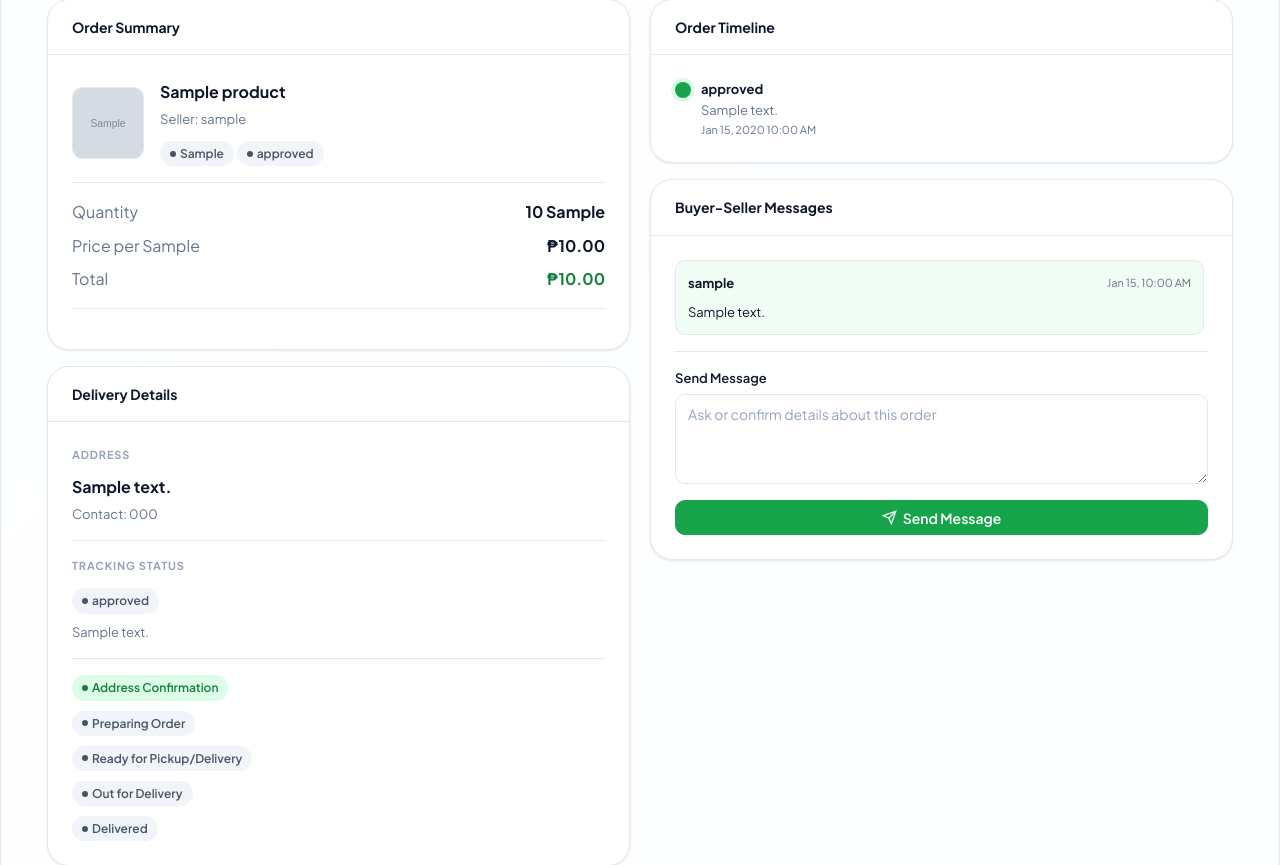
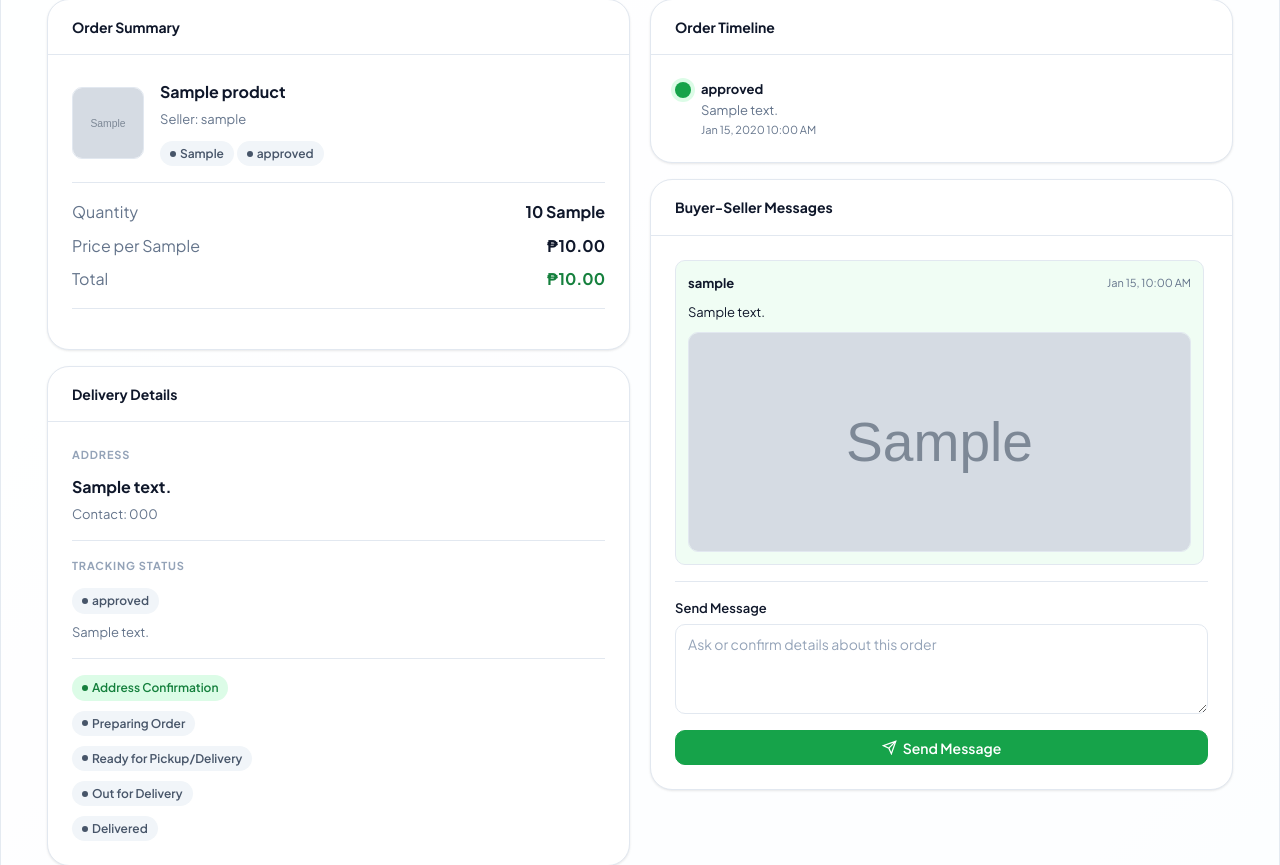
Before and after one commit to gruperez-hash/agrichain, a Flask app: page /order_detail/1 in a window 1280 px wide. Shown: the part 274-1139 px from the top of the page. Run offline with Flask 3, Linux system fonts and the light colour scheme; a user stored in the database is signed in; tables that the repository leaves empty hold one stand-in row (values such as "Sample post"); grey boxes marked "Sample" are stand-in pictures.

Commit message:
Update order_detail.html

```diff
--- a/templates/order_detail.html
+++ b/templates/order_detail.html
@@ -322,6 +322,11 @@
                   <span class="text-muted text-xs">{{ msg.created_at.strftime('%b %d, %I:%M %p') }}</span>
                 </div>
                 <div class="text-sm mt-2">{{ msg.message }}</div>
+                {% if msg.image %}
+                  <a href="/static/uploads/{{ msg.image }}" target="_blank" rel="noopener" class="message-attachment">
+                    <img src="/static/uploads/{{ msg.image }}" alt="Tracking photo for order #{{ order.id }}">
+                  </a>
+                {% endif %}
               </div>
             {% endfor %}
           {% else %}
```
